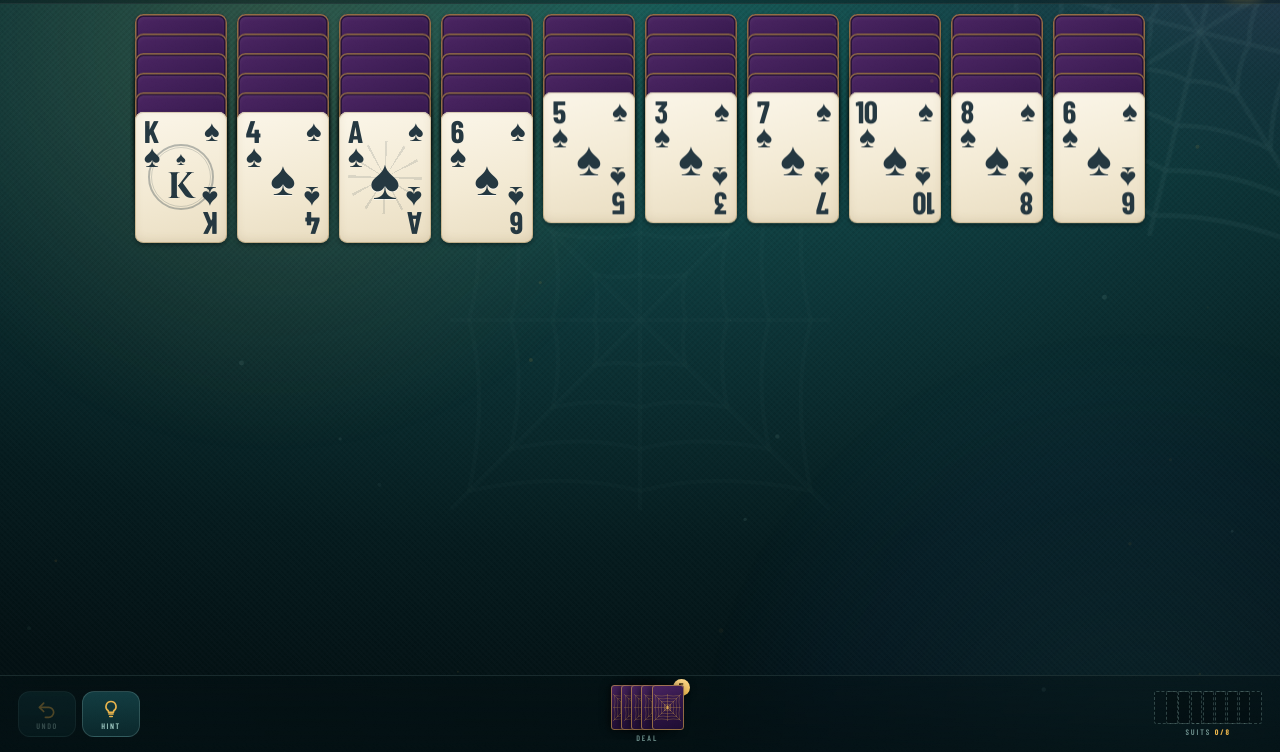
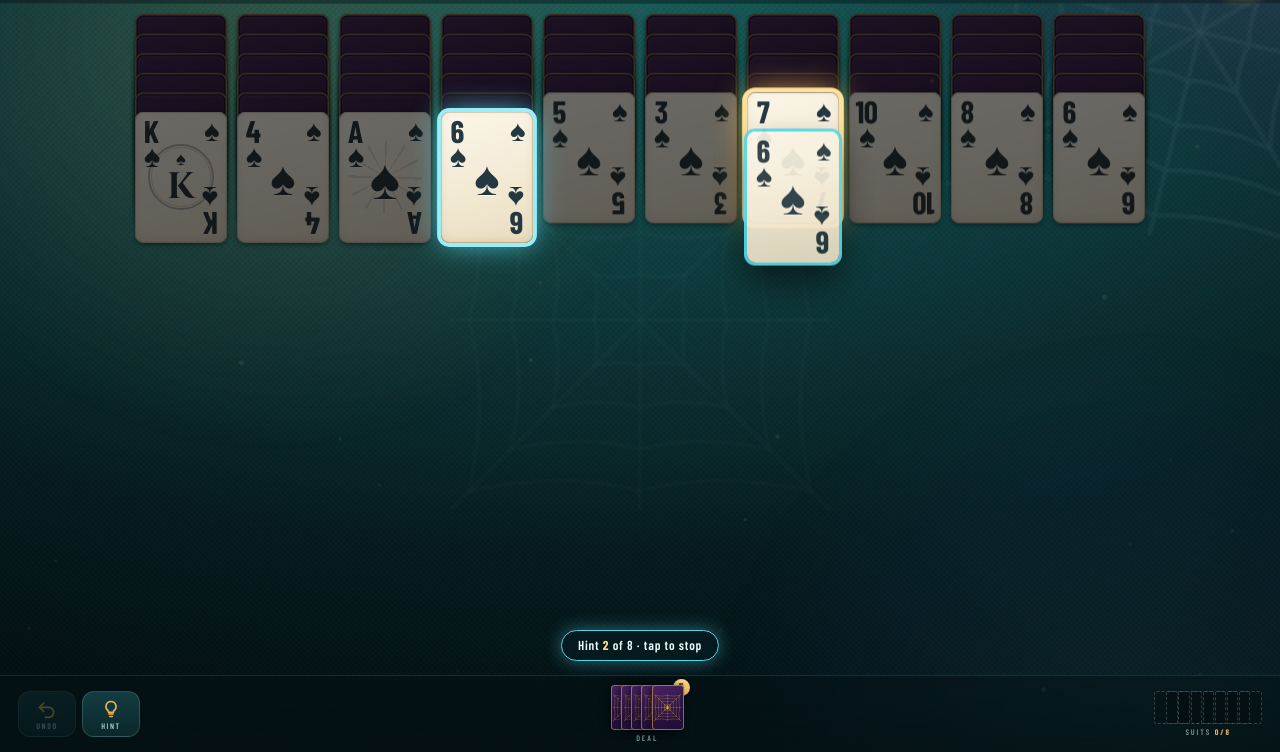
Before and after one commit to yasirhamza/spider-solitaire, a plain HTML site: page public/index.html in a window 1280 px wide. Both pictures are taken after a click on the button "HINT". Shown: the part 48-800 px from the top of the page. Drawn offline with nearby package versions, Linux system fonts and the light colour scheme.

Commit message:
Hints: animate every useful move, ranked best first, with dimmed table
Co-Authored-By: Claude Opus 5.5 <noreply@anthropic.com>
Claude-Session: https://claude.ai/code/session_01CRQSg1iVKTrrhP3CFWrEqB

```diff
--- a/public/index.html
+++ b/public/index.html
@@ -205,8 +205,24 @@ svg{display:block}
 .card.sel .front{filter:brightness(1.06)}
 .card.drop-ok{animation:pulseGold 1s ease-in-out infinite}
 .card.drop-hover{box-shadow:0 0 0 2.5px var(--gold-hi),0 0 24px rgba(233,180,76,.7),0 3px 8px rgba(0,0,0,.4)}
-.card.hint-src{animation:pulseCyan .7s ease-in-out infinite}
-.card.hint-dst{animation:pulseGold .7s ease-in-out infinite}
+.card.hint-src{animation:hintSrc .8s ease-in-out infinite}
+.card.hint-dst{animation:hintDst .8s ease-in-out infinite}
+@keyframes hintSrc{0%,100%{box-shadow:0 0 0 3px var(--cyan),0 0 14px rgba(84,214,232,.6)}
+  50%{box-shadow:0 0 0 4px #9ef0fb,0 0 30px rgba(84,214,232,.95)}}
+@keyframes hintDst{0%,100%{box-shadow:0 0 0 3px var(--gold-hi),0 0 16px rgba(233,180,76,.65)}
+  50%{box-shadow:0 0 0 5px #ffe19a,0 0 34px rgba(233,180,76,1)}}
+#board.hinting .card{filter:brightness(.42) saturate(.7);transition:filter .25s}
+#board.hinting .card.hint-src,#board.hinting .card.hint-dst,#board.hinting .card.ghost{filter:none}
+#board.hinting .slot.hint-dst{border-width:3px;box-shadow:0 0 22px rgba(233,180,76,.9)}
+.card.ghost{pointer-events:none!important;opacity:0;
+  transition:transform .62s cubic-bezier(.45,.05,.25,1),opacity .22s!important}
+.card.ghost.on{opacity:.93}
+.card.ghost .face{box-shadow:0 0 0 3px var(--cyan),0 18px 34px rgba(0,0,0,.6)}
+#hintPill{position:absolute;left:50%;bottom:10px;transform:translateX(-50%);z-index:3000;pointer-events:none;
+  padding:7px 16px;border-radius:999px;background:rgba(5,26,30,.94);border:1px solid var(--cyan);
+  color:#e9fbfd;font:600 13px/1.2 var(--cond,sans-serif);letter-spacing:.06em;white-space:nowrap;
+  box-shadow:0 0 18px rgba(84,214,232,.45);animation:fadein .2s}
+#hintPill b{color:var(--gold-hi)}
 .card.dragging{transition:none!important;cursor:grabbing}
 .card.dragging .face{box-shadow:0 16px 30px rgba(0,0,0,.55)}
 .card.dragging .front{filter:brightness(1.05)}
@@ -894,6 +910,7 @@ function renderAll(instantMode){
     CARDS.forEach(c=>{ if(!inPlay.has(c.id)&&!c.flying) c.el.style.display='none'; });
     if(sel) markTargets(legalTargets(sel.col,sel.i));
     renderFan(); renderFound(); renderStats();
+    if(hintRun&&hintRun.mark) hintRun.mark();
   };
   if(instantMode) instant(run); else run();
 }
@@ -1211,22 +1228,101 @@ function undo(){
   SND.undo(); vib(6); save();
   schedule(()=>{ if(!S.won&&!lock&&!anyMoves()) showStuck(); },600);
 }
+/* ---------- hints: rank every useful move, then animate each one ---------- */
+function allMoves(){
+  const out=[], seen=new Set();
+  for(let i=0;i<10;i++){
+    const a=S.cols[i]; let emptyDone=false;
+    for(let k=a.length-1;k>=0;k--){
+      if(!movableFrom(i,k)) break;
+      const head=a[k], len=a.length-k, p=k>0?a[k-1]:null;
+      const sitsNatural=p&&p.up&&p.rank===head.rank+1;      // already on a legal card
+      const sitsSuited=sitsNatural&&p.suit===head.suit;      // already on its own suit
+      for(let j=0;j<10;j++){
+        if(j===i) continue;
+        const t=S.cols[j]; let sc;
+        if(!t.length){
+          if(k===0||emptyDone||sitsSuited) continue;          // pointless / duplicate empty-column moves
+          sc=14;
+        }else{
+          const top=t[t.length-1];
+          if(top.rank!==head.rank+1) continue;
+          const suited=top.suit===head.suit;
+          if(sitsSuited) continue;                            // would break a suited run
+          if(sitsNatural&&!suited) continue;                  // sideways shuffle, gains nothing
+          sc=10+(suited?52:-4);
+        }
+        if(k>0){ if(!p.up) sc+=34; } else sc+=16;           // reveals a card / empties a column
+        if(S.lastMove&&S.lastMove.from===j&&S.lastMove.to===i&&S.lastMove.head===head.id) sc-=90;
+        sc+=len*1.5;
+        const key=i+':'+k+':'+(t.length?j:'e');
+        if(seen.has(key)) continue; seen.add(key);
+        if(!t.length) emptyDone=true;
+        out.push({from:i,i:k,to:j,sc});
+      }
+    }
+  }
+  return out.sort((x,y)=>y.sc-x.sc);
+}
+let hintRun=null;
+function stopHint(){
+  if(!hintRun) return;
+  hintRun.timers.forEach(clearTimeout);
+  hintRun.ghosts.forEach(g=>g.remove());
+  hintRun.pill.remove();
+  board.classList.remove('hinting');
+  stockBtn.classList.remove('pulse');
+  hintRun=null; clearMarks();
+}
 function hint(){
+  if(hintRun){ stopHint(); return; }
   if(lock||S.won||modalOpen) return;
   initAudio(); sel=null; clearMarks(); renderAll(false);
-  const m=findBestMove();
-  if(m){
-    S.cols[m.from].slice(m.i).forEach(c=>c.el.classList.add('hint-src'));
-    const t=S.cols[m.to];
-    if(t.length) t[t.length-1].el.classList.add('hint-dst');
-    else slotEls[m.to].classList.add('hint-dst');
-    SND.hint(); vib(4);
-    schedule(()=>clearMarks(),1700);
-  }else if(S.stock.length){
-    stockBtn.classList.add('pulse');
-    schedule(()=>stockBtn.classList.remove('pulse'),1800);
-    toast('No card moves — deal from the deck','info'); SND.hint();
-  }else showStuck();
+  const moves=allMoves();
+  const steps=moves.map(m=>({m}));
+  if(S.stock.length&&S.cols.every(c=>c.length)) steps.push({deal:true});
+  if(!steps.length){ showStuck(); return; }
+  const pill=document.createElement('div'); pill.id='hintPill'; board.appendChild(pill);
+  const R=hintRun={timers:[],ghosts:[],pill};
+  const later=(fn,ms)=>R.timers.push(setTimeout(()=>{ if(hintRun===R) fn(); },ms));
+  const STEP=RM?1500:1700;
+  board.classList.add('hinting'); SND.hint(); vib(4);
+  const play=n=>{
+    if(n>=steps.length){ stopHint(); return; }
+    R.mark=null; clearMarks(); stockBtn.classList.remove('pulse');
+    R.ghosts.forEach(g=>g.remove()); R.ghosts=[];
+    const st=steps[n], label=n===0&&steps.length>1?' · best first':'';
+    if(st.deal){
+      pill.innerHTML=`Hint <b>${n+1}</b> of ${steps.length} — deal a new row${label} · tap to stop`;
+      stockBtn.classList.add('pulse');
+      later(()=>play(n+1),STEP); return;
+    }
+    const m=st.m, src=S.cols[m.from], run=src.slice(m.i), t=S.cols[m.to];
+    pill.innerHTML=`Hint <b>${n+1}</b> of ${steps.length}${label} · tap to stop`;
+    R.mark=()=>{
+      run.forEach(c=>c.el.classList.add('hint-src'));
+      if(t.length) t[t.length-1].el.classList.add('hint-dst'); else slotEls[m.to].classList.add('hint-dst');
+    };
+    R.mark();
+    // target positions as if the run were already appended
+    const ys=computeYs(t.concat(run)), tx=M.colX(m.to);
+    run.forEach((c,q)=>{
+      const g=c.el.cloneNode(true);
+      g.classList.remove('hint-src','sel','drop-ok','drop-hover');
+      g.classList.add('ghost'); g.style.display='';
+      g.style.zIndex=2000+q; g.style.transform=`translate3d(${c.x}px,${c.y}px,0)`;
+      layer.appendChild(g); R.ghosts.push(g);
+      const ty=ys[t.length+q];
+      if(RM){ g.style.transform=`translate3d(${tx}px,${ty}px,0)`; requestAnimationFrame(()=>g.classList.add('on')); return; }
+      requestAnimationFrame(()=>requestAnimationFrame(()=>{
+        g.classList.add('on');
+        later(()=>{ g.style.transitionDelay=(q*0.03)+'s'; g.style.transform=`translate3d(${tx}px,${ty}px,0)`; },260);
+      }));
+    });
+    later(()=>R.ghosts.forEach(g=>g.classList.remove('on')),STEP-300);
+    later(()=>play(n+1),STEP);
+  };
+  play(0);
 }
 function autoMove(col,i){
   const t=bestTargetFor(col,i);
@@ -1251,6 +1347,7 @@ function win(){
 
 /* ---------------- new game / restore ---------------- */
 function newGame(diff){
+  stopHint();
   cancelSchedules(); if(drag) endDrag(false);
   closeModal(); sel=null; clearMarks(); prevScore=null;
   settings.lastDiff=diff; saveSettings();
@@ -1413,6 +1510,7 @@ board.addEventListener('pointercancel',e=>{
 
 /* ---------------- modal ---------------- */
 function openModal(html,dismiss=true){
+  stopHint();
   modal.hidden=false; modalOpen=true;
   panel.innerHTML=html;
   panel.style.animation='none'; void panel.offsetWidth; panel.style.animation='';
@@ -1519,13 +1617,20 @@ btnFull.addEventListener('click',toggleFullscreen);
 btnNew.addEventListener('click',()=>{ initAudio(); SND.button(); openNewGameModal(); });
 btnHelp.addEventListener('click',()=>{ initAudio(); SND.button(); openHelp(false); });
 btnUndo.addEventListener('click',undo);
-btnHint.addEventListener('click',hint);
+btnHint.addEventListener('click',()=>{ if(hintTapStop){ hintTapStop=false; return; } hint(); });
 stockBtn.addEventListener('click',dealRow);
 document.addEventListener('pointerdown',initAudio,{passive:true});
+let hintTapStop=false;
+document.addEventListener('pointerdown',e=>{
+  if(!hintRun) return;
+  if(btnHint.contains(e.target)) hintTapStop=true;   // the click that follows should not restart it
+  stopHint();
+},{capture:true});
 document.addEventListener('keydown',e=>{
   if(e.key==='Escape'&&modalOpen){ closeModal(); return; }
   if(modalOpen) return;
   const k=e.key.toLowerCase();
+  if(hintRun&&k!=='h'){ stopHint(); }
   if(k==='z'){ e.preventDefault(); undo(); }
   else if(k==='h') hint();
   else if(k==='d'||k===' '){ e.preventDefault(); dealRow(); }
```
